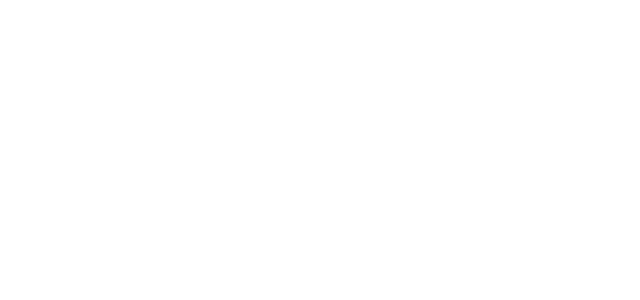
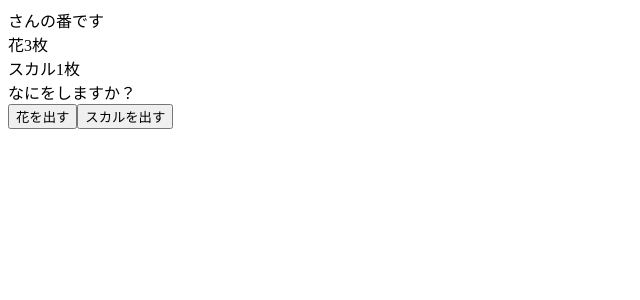
Before and after one commit to stmtk1/skull-boardgame, a React app: page / in a window 1280 px wide. Both pictures are taken after a click on the button "開始する". Shown: the top 300 px of the page, without its empty margins (0-640 px from the left). Built offline with nearby package versions, Linux system fonts and the light colour scheme; the HTML template or start-up script is replaced by a standard one.

Commit message:
カードを出すボタン設置

```diff
--- a/src/atom/player_writer.jsx
+++ b/src/atom/player_writer.jsx
@@ -1,11 +1,7 @@
 import * as React from "react"
 import * as ReactDOM from "react-dom"
 
-const PlayerWriter = (props) => {
-    const name = props.name;
-    const setPlayerName = props.setPlayerName;
-    const deletePlayer = props.deletePlayer;
-    const index = props.index;
+const PlayerWriter = ({name, setPlayerName, deletePlayer, index}) => {
     return (<div>
         <input
             type="input"
--- a/src/pages/choose_card.jsx
+++ b/src/pages/choose_card.jsx
@@ -3,12 +3,34 @@
 import PlayerWriter from "../atom/player_writer"
 import initState from "../state"
 
-const chooseCard = (props) => {
-    const state = props.state;
-    const setState = props.setState;
-    const playerInfo = state.playerInfo;
+const chooseCard = ({state, setState}) => {
+    const ternInfo = state.ternInfo;
+    const player = ternInfo[state.tern];
+    const useFlower = () => {
+        player.cards.flower -= 1;
+        ternInfo[state.tern] = player;
+        const tern = (state.tern + 1) % ternInfo.length;
+        setState({...state, ternInfo, tern});
+    };
+    const useSkull = () => {
+        player.cards.skull -= 1;
+        ternInfo[state.tern] = player;
+        const tern = (state.tern + 1) % ternInfo.length;
+        setState({...state, ternInfo, tern});
+    };
+    const buttonInfo = [
+        {text: "花を出す", func: useFlower, valid: player.cards.flower > 0},
+        {text: "スカルを出す", func: useSkull, valid: player.cards.skull > 0},
+    ];
+    const validButton = buttonInfo.filter(button => button.valid)
     return (<div>
-        {playerInfo.map((player, index) => <div key={index}>{player.name}</div>)}
+        <div>{player.name}さんの番です</div>
+        <div>花{player.cards.flower}枚</div>
+        <div>スカル{player.cards.skull}枚</div>
+        <div>なにをしますか？</div>
+        <div>
+            {validButton.map((b, index) => <button key={index} onClick={b.func}>{b.text}</button>)}
+        </div>
     </div>);
 }
 
--- a/src/pages/input_players.jsx
+++ b/src/pages/input_players.jsx
@@ -3,9 +3,7 @@
 import PlayerWriter from "../atom/player_writer"
 import initState from "../state"
 
-const inputPlayers = (props) => {
-    const state = props.state;
-    const setState = props.setState;
+const inputPlayers = ({state, setState}) => {
     const players = state.inputPlayers.players;
     const addPlayer = num => {
         const players = state.inputPlayers.players;
@@ -31,7 +29,8 @@
 
     const startGame = () => {
         const playerInfo = players.map((player) => ({name: player, cards: {flower: 3, skull: 1}}))
-        setState({...state, mode: "chooseCard", playerInfo});
+        const ternInfo = players.map((player) => ({name: player, cards: {flower: 3, skull: 1}}))
+        setState({...state, mode: "chooseCard", playerInfo, ternInfo});
     }
     return (<div>
         <div>
--- a/src/state.js
+++ b/src/state.js
@@ -4,6 +4,8 @@
         players: [""],
     },
     playerInfo: [],
+    ternInfo: [],
+    tern: 0,
 };
 
 module.exports = initState;
```
